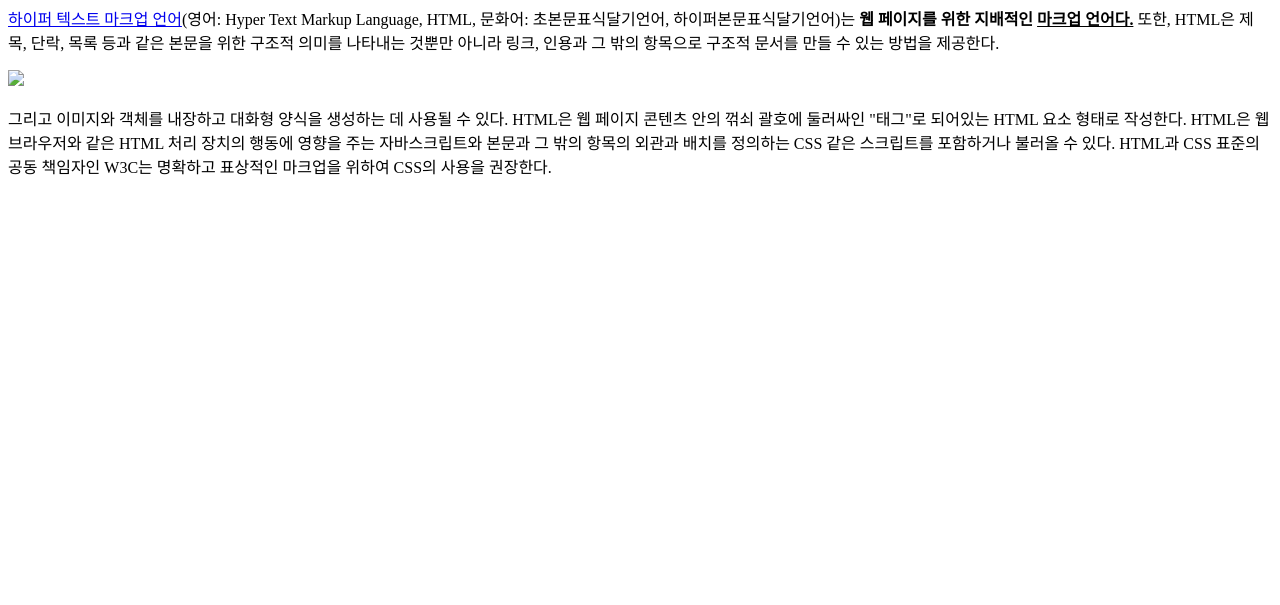
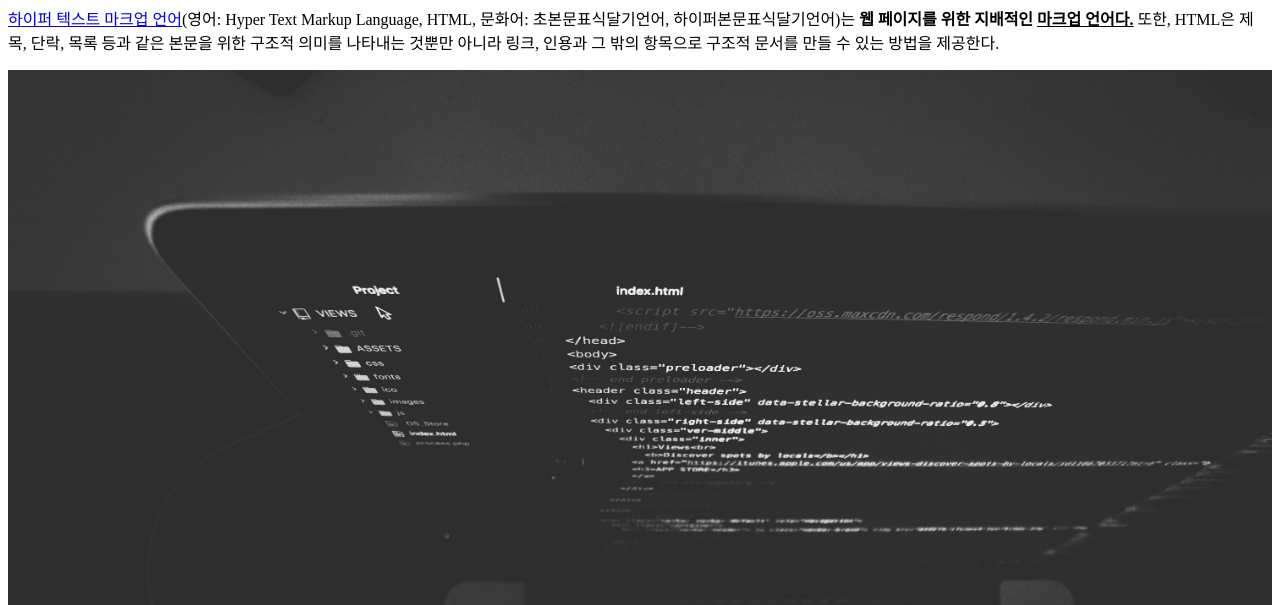
Before and after one commit to warpmoon/web1, a plain HTML site: page 1.html in a window 1280 px wide. Shown: the part 195-800 px from the top of the page. Drawn offline with Linux system fonts and the light colour scheme.

Commit message:
Add files via upload

```diff
--- a/1.html
+++ b/1.html
@@ -16,7 +16,7 @@
             <a href="https://html.spec.whatwg.org/multipage/" target="_blank" title="html5 speicification">하이퍼 텍스트 마크업 언어</a>(영어: Hyper Text Markup Language, HTML, 문화어: 초본문표식달기언어, 하이퍼본문표식달기언어)는 <strong>웹 페이지를 위한 지배적인 <u>마크업 언어다.</u></strong> 또한, HTML은
             제목, 단락, 목록 등과 같은 본문을 위한 구조적 의미를 나타내는 것뿐만 아니라 링크, 인용과 그 밖의 항목으로 구조적 문서를 만들 수 있는 방법을 제공한다.
         </p>
-        <img src="./img/coding.jpg" width="100%">
+        <img src="coding.jpg" width="100%">
         <p>
             그리고 이미지와 객체를 내장하고 대화형 양식을 생성하는 데 사용될 수 있다. HTML은 웹 페이지 콘텐츠 안의 꺾쇠 괄호에 둘러싸인 "태그"로 되어있는 HTML 요소 형태로 작성한다. HTML은 웹 브라우저와 같은 HTML 처리 장치의 행동에 영향을 주는 자바스크립트와 본문과 그 밖의 항목의 외관과 배치를 정의하는 CSS 같은 스크립트를 포함하거나 불러올 수 있다. HTML과 CSS 표준의 공동 책임자인 W3C는 명확하고 표상적인 마크업을 위하여 CSS의 사용을 권장한다.
         </p>
```
